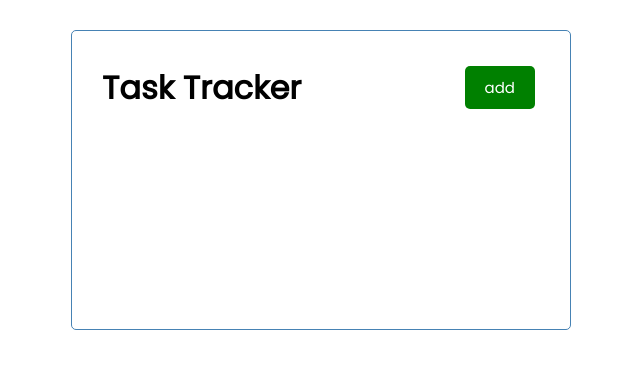
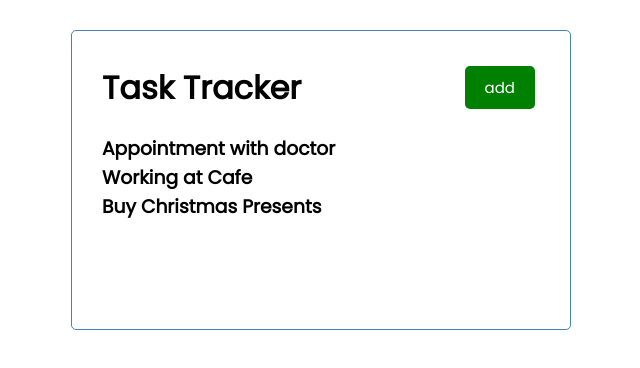
Before and after one commit to abram-stack/task-track, a React (Create React App) app: page / in a window 1280 px wide. Shown: the top 368 px of the page, without its empty margins (319-959 px from the left). Built offline with nearby package versions, Linux system fonts and the light colour scheme.

Commit message:
add comp. Task with top level state

```diff
--- a/src/App.js
+++ b/src/App.js
@@ -1,10 +1,32 @@
 import Header from './components/Header'
+import Task from './components/Task'
+import { useState } from 'react';
 
 function App() {
+  // we want to have the state in top level component
+  const [tasks, setTasks] = useState([{
+    id: 1,
+    text: 'Appointment with doctor',
+    day: 'Feb 5th at 2:30pm',
+    reminder: true
+  },
+  {
+    id: 2,
+    text: 'Working at Cafe',
+    day: 'Feb 6th at 2:00pm',
+    reminder: true
+  },
+  {
+    id: 3,
+    text: 'Buy Christmas Presents',
+    day: 'Feb 7th at 2:30pm',
+    reminder: false
+    }])
 
   return (
     <div className="container">
-      <Header/>
+      <Header />
+      <Task tasks={tasks}/>
     </div>
   );
 }
--- /dev/null
+++ b/src/components/Task.js
@@ -0,0 +1,11 @@
+const Task = ({tasks}) => {
+  return (
+    <>
+      {tasks.map((task) => (
+        <h3 key={task.id}>{task.text}</h3>
+      ))}
+    </>
+  )
+}
+
+export default Task
```
